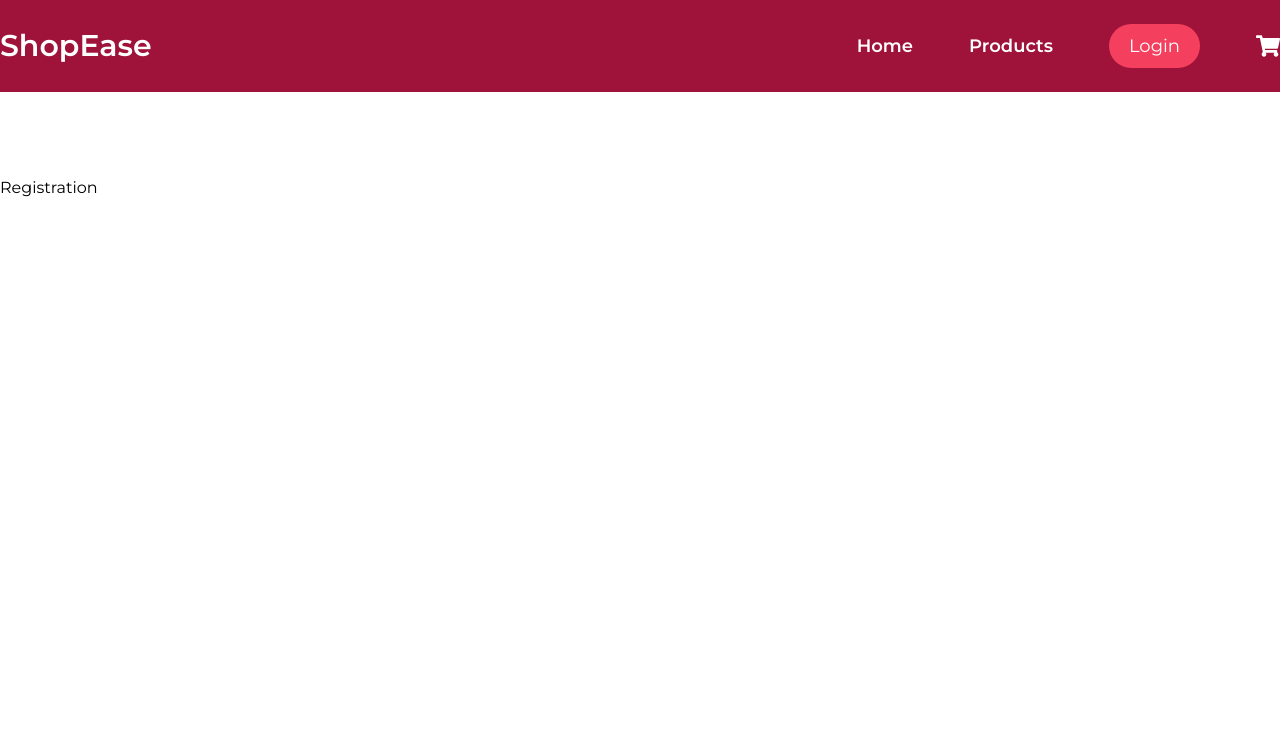
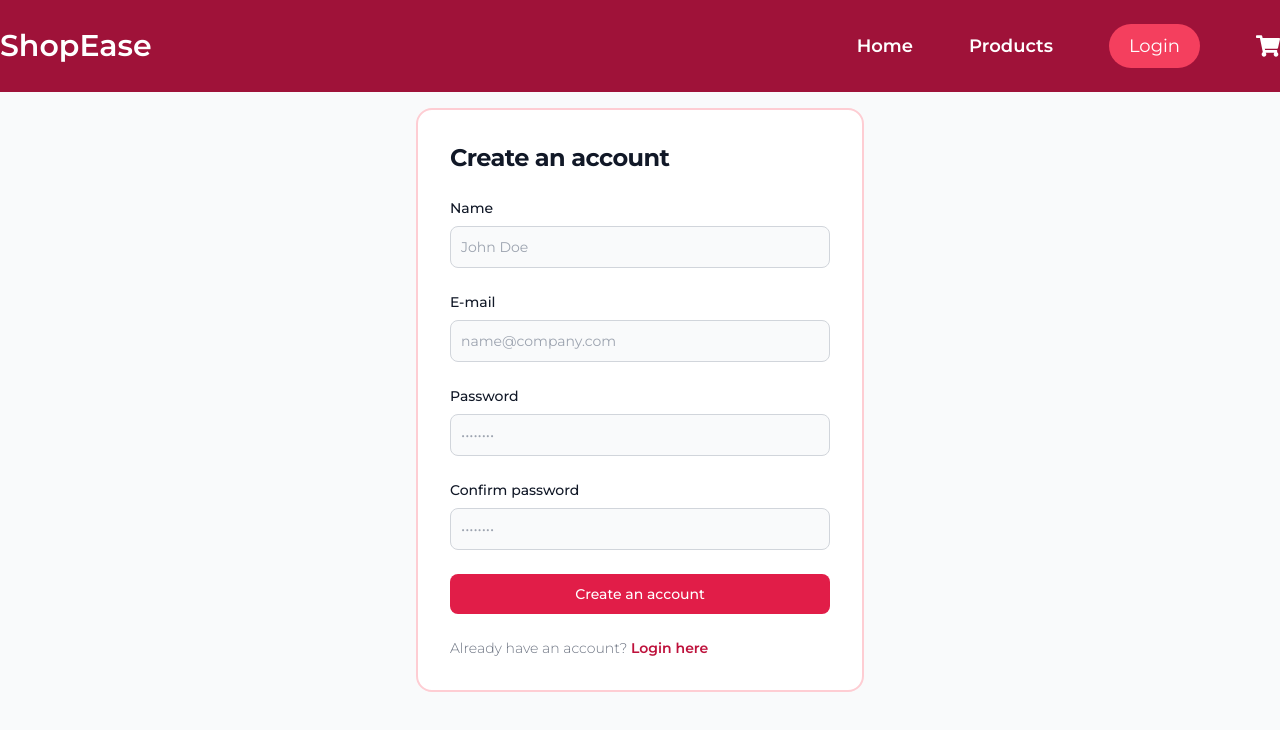
Before and after one commit to Cleshy/E-Commerce-React-Project, a React (Vite) app: page /registration in a window 1280 px wide. Shown: the top 730 px of the page. Built offline with nearby package versions, Linux system fonts and the light colour scheme.

Commit message:
Added Registration & Login Page

```diff
--- a/src/Pages/Home/Hero.jsx
+++ b/src/Pages/Home/Hero.jsx
@@ -14,10 +14,10 @@
           quality and affordability. Discover an effortless shopping experience
           with fast shipping and exceptional customer service.
         </p>
-        <div className="flex gap-4">
+        <div className="flex gap-6">
           <Link
             to="/registration"
-            className="bg-rose-500 hover:bg-rose-600 duration-300 py-2 px-5 rounded-full text-white"
+            className="border-2 border-rose-500 hover:border-rose-600 bg-rose-500 hover:bg-rose-600 duration-300 py-2 px-5 rounded-full text-white"
           >
             Registration
           </Link>
--- a/src/Pages/Login/index.jsx
+++ b/src/Pages/Login/index.jsx
@@ -1,7 +1,68 @@
-import React from "react";
+import { Link } from "react-router-dom";
 
 const Login = () => {
-  return <div className="mt-44">Login</div>;
+  return (
+    <section className="bg-gray-50 dark:bg-gray-900">
+      <div className="flex flex-col items-center justify-center px-6 py-8 mx-auto md:h-screen lg:py-0">
+        <div className="w-full bg-white rounded-2xl border-2 border-rose-200 dark:border md:mt-0 sm:max-w-md xl:p-0 dark:bg-gray-800 dark:border-gray-700">
+          <div className="p-6 space-y-4 md:space-y-6 sm:p-8">
+            <h1 className="text-xl font-bold leading-tight tracking-tight text-gray-900 md:text-2xl dark:text-white">
+              Login
+            </h1>
+            <form className="space-y-4 md:space-y-6" action="#">
+              <div>
+                <label
+                  htmlFor="email"
+                  className="block mb-2 text-sm font-medium text-gray-900 dark:text-white"
+                >
+                  E-mail
+                </label>
+                <input
+                  type="email"
+                  name="email"
+                  id="email"
+                  className="bg-gray-50 border border-gray-300 text-gray-900 text-sm rounded-lg focus:ring-primary-600 focus:border-primary-600 block w-full p-2.5 dark:bg-gray-700 dark:border-gray-600 dark:placeholder-gray-400 dark:text-white dark:focus:ring-blue-500 dark:focus:border-blue-500"
+                  placeholder="name@company.com"
+                  required
+                />
+              </div>
+              <div>
+                <label
+                  htmlFor="password"
+                  className="block mb-2 text-sm font-medium text-gray-900 dark:text-white"
+                >
+                  Password
+                </label>
+                <input
+                  type="password"
+                  name="password"
+                  id="password"
+                  placeholder="••••••••"
+                  className="bg-gray-50 border border-gray-300 text-gray-900 text-sm rounded-lg focus:ring-primary-600 focus:border-primary-600 block w-full p-2.5 dark:bg-gray-700 dark:border-gray-600 dark:placeholder-gray-400 dark:text-white dark:focus:ring-blue-500 dark:focus:border-blue-500"
+                  required
+                />
+              </div>
+              <button
+                type="submit"
+                className="w-full text-white bg-rose-600 hover:bg-rose-700 focus:outline-none font-medium rounded-lg text-sm px-5 py-2.5 text-center"
+              >
+                Login
+              </button>
+              <p className="text-sm font-light text-gray-500 dark:text-gray-400">
+                Don't have an account?{" "}
+                <Link
+                  to="/registration"
+                  className="font-semibold text-rose-700 hover:underline"
+                >
+                  Register here
+                </Link>
+              </p>
+            </form>
+          </div>
+        </div>
+      </div>
+    </section>
+  );
 };
 
 export default Login;
--- a/src/Pages/Product/index.jsx
+++ b/src/Pages/Product/index.jsx
@@ -28,12 +28,14 @@
     <section className="container mx-auto mt-44">
       <div className="mt-16 shadow-2xl m-6 p-10 border rounded-2xl grid grid-cols-5 gap-16">
         <div className="col-span-2 flex flex-col items-center">
+          {/* Lazy load the product thumbnail for better user experience. */}
           <LazyLoadImage
             effect="blur"
             src={product?.images[0]}
             alt={`Image of ${product.title}`}
           />
           <div className="flex flex-wrap gap-6 justify-center mt-auto">
+            {/* Lazy load the product images for better user experience. */}
             {product?.images.map((image, index) => (
               <LazyLoadImage
                 className="w-32 border rounded-xl hover:scale-110 duration-200 cursor-pointer"
--- a/src/Pages/Registration/index.jsx
+++ b/src/Pages/Registration/index.jsx
@@ -1,7 +1,100 @@
-import React from "react";
+import { Link } from "react-router-dom";
 
 const Registration = () => {
-  return <div className="mt-44">Registration</div>;
+  return (
+    <section className="bg-gray-50 dark:bg-gray-900">
+      <div className="flex flex-col items-center justify-center px-6 py-8 mx-auto md:h-screen lg:py-0">
+        <div className="w-full bg-white rounded-2xl border-2 border-rose-200 dark:border md:mt-0 sm:max-w-md xl:p-0 dark:bg-gray-800 dark:border-gray-700">
+          <div className="p-6 space-y-4 md:space-y-6 sm:p-8">
+            <h1 className="text-xl font-bold leading-tight tracking-tight text-gray-900 md:text-2xl dark:text-white">
+              Create an account
+            </h1>
+            <form className="space-y-4 md:space-y-6" action="#">
+              <div>
+                <label
+                  htmlFor="username"
+                  className="block mb-2 text-sm font-medium text-gray-900 dark:text-white"
+                >
+                  Name
+                </label>
+                <input
+                  type="text"
+                  name="username"
+                  id="username"
+                  className="bg-gray-50 border border-gray-300 text-gray-900 text-sm rounded-lg focus:ring-primary-600 focus:border-primary-600 block w-full p-2.5 dark:bg-gray-700 dark:border-gray-600 dark:placeholder-gray-400 dark:text-white dark:focus:ring-blue-500 dark:focus:border-blue-500"
+                  placeholder="John Doe"
+                  required
+                />
+              </div>
+              <div>
+                <label
+                  htmlFor="email"
+                  className="block mb-2 text-sm font-medium text-gray-900 dark:text-white"
+                >
+                  E-mail
+                </label>
+                <input
+                  type="email"
+                  name="email"
+                  id="email"
+                  className="bg-gray-50 border border-gray-300 text-gray-900 text-sm rounded-lg focus:ring-primary-600 focus:border-primary-600 block w-full p-2.5 dark:bg-gray-700 dark:border-gray-600 dark:placeholder-gray-400 dark:text-white dark:focus:ring-blue-500 dark:focus:border-blue-500"
+                  placeholder="name@company.com"
+                  required
+                />
+              </div>
+              <div>
+                <label
+                  htmlFor="password"
+                  className="block mb-2 text-sm font-medium text-gray-900 dark:text-white"
+                >
+                  Password
+                </label>
+                <input
+                  type="password"
+                  name="password"
+                  id="password"
+                  placeholder="••••••••"
+                  className="bg-gray-50 border border-gray-300 text-gray-900 text-sm rounded-lg focus:ring-primary-600 focus:border-primary-600 block w-full p-2.5 dark:bg-gray-700 dark:border-gray-600 dark:placeholder-gray-400 dark:text-white dark:focus:ring-blue-500 dark:focus:border-blue-500"
+                  required
+                />
+              </div>
+              <div>
+                <label
+                  htmlFor="confirm-password"
+                  className="block mb-2 text-sm font-medium text-gray-900 dark:text-white"
+                >
+                  Confirm password
+                </label>
+                <input
+                  type="confirm-password"
+                  name="confirm-password"
+                  id="confirm-password"
+                  placeholder="••••••••"
+                  className="bg-gray-50 border border-gray-300 text-gray-900 text-sm rounded-lg focus:ring-primary-600 focus:border-primary-600 block w-full p-2.5 dark:bg-gray-700 dark:border-gray-600 dark:placeholder-gray-400 dark:text-white dark:focus:ring-blue-500 dark:focus:border-blue-500"
+                  required
+                />
+              </div>
+              <button
+                type="submit"
+                className="w-full text-white bg-rose-600 hover:bg-rose-700 focus:outline-none font-medium rounded-lg text-sm px-5 py-2.5 text-center"
+              >
+                Create an account
+              </button>
+              <p className="text-sm font-light text-gray-500 dark:text-gray-400">
+                Already have an account?{" "}
+                <Link
+                  to="/login"
+                  className="font-semibold text-rose-700 hover:underline"
+                >
+                  Login here
+                </Link>
+              </p>
+            </form>
+          </div>
+        </div>
+      </div>
+    </section>
+  );
 };
 
 export default Registration;
```
